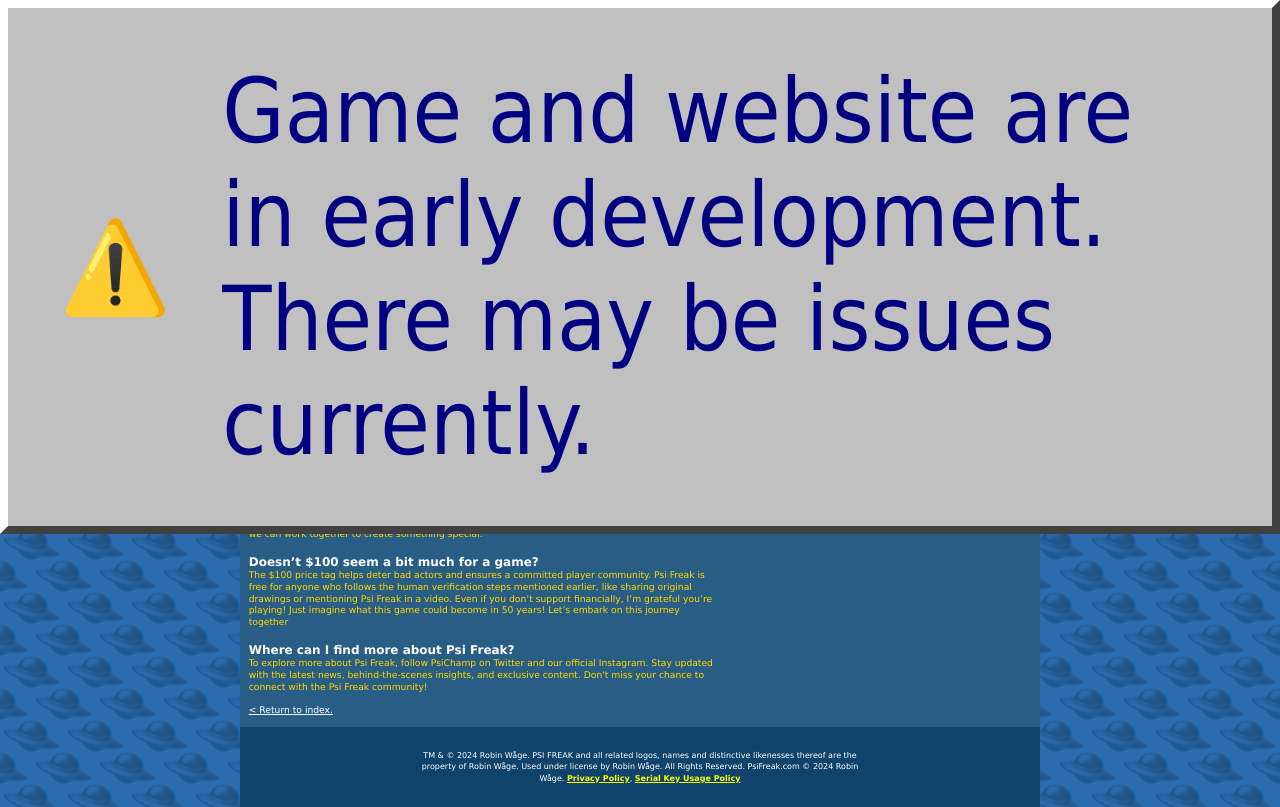
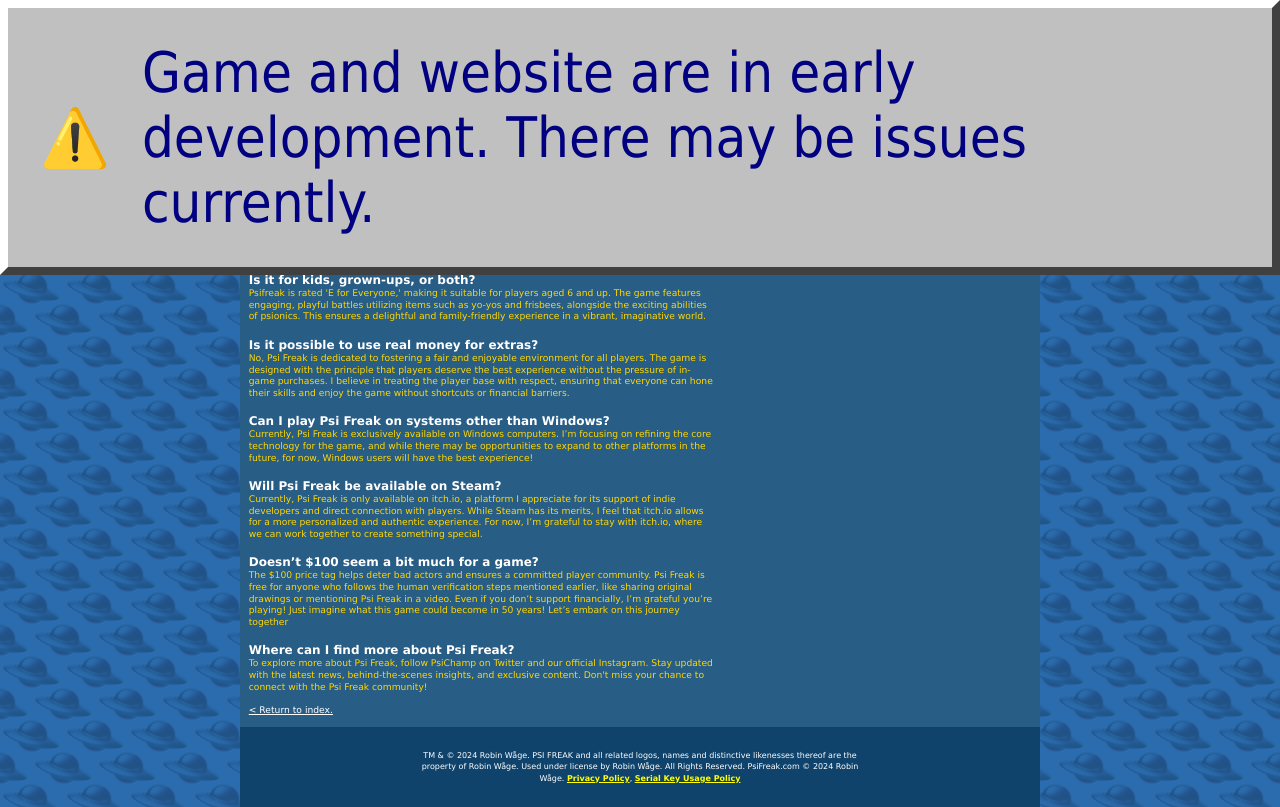
Before and after one commit to carefulstudy/portfolio, a PHP site: page /faq.html in a window 1280 px wide. Run offline with PHP 8.4, Linux system fonts and the light colour scheme.

Commit message:
Update styles-notification-bar.css

```diff
--- a/modules/styles-notification-bar.css
+++ b/modules/styles-notification-bar.css
@@ -2,8 +2,8 @@
     background-color: #c0c0c0;
     color: #000080;
     font-family: "Tahoma", sans-serif;
-    font-size: 7vw;
-    padding: 4vw;
+    font-size: 7vh;
+    padding: 4vh;
     border: 1vh solid #808080;
     border-top-color: #ffffff;
     border-left-color: #ffffff;
@@ -19,7 +19,7 @@
 }
 
 .win98-bar .icon {
-    margin-right: 4vw;
+    margin-right: 4vh;
 }
 
 @media screen and (orientation:portrait)
```
